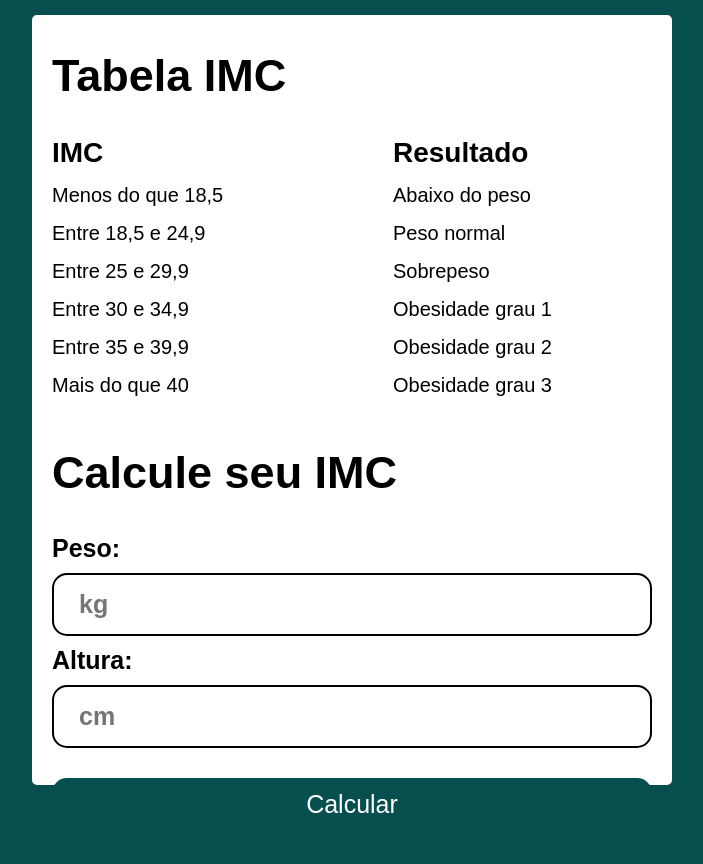
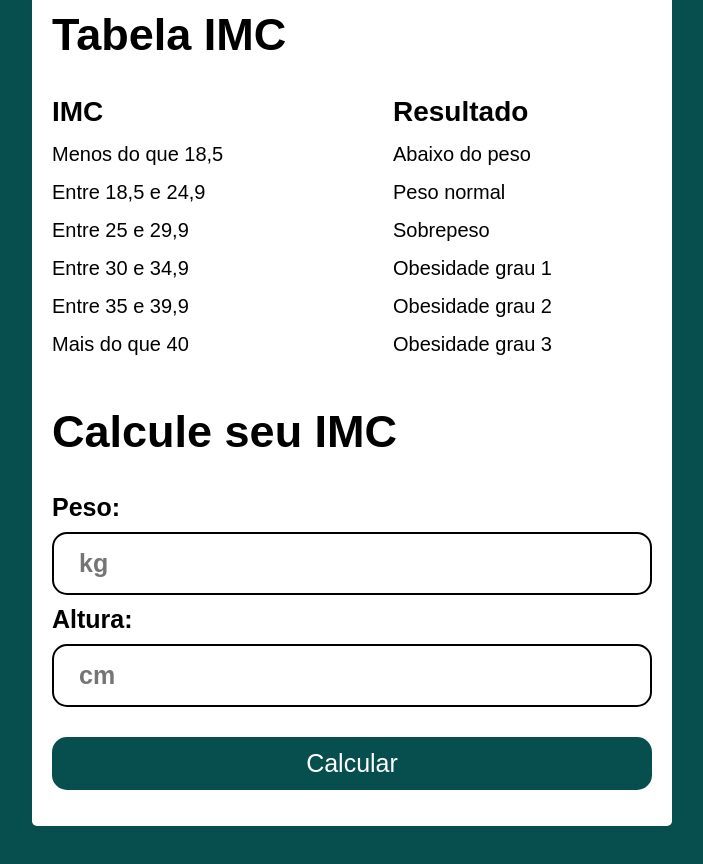
Before and after one commit to BrunoItacaramby/Calculadora-IMC, a plain HTML site: page index.html in a window 1280 px wide. Shown: the whole page, without its empty margins (288-991 px from the left). After the commit the page ends 826 px from the top, so only its background shows below. Drawn offline with Linux system fonts and the light colour scheme.

Commit message:
Agora o container fica exatamente no meio da tela

```diff
--- a/assets/css/styles.css
+++ b/assets/css/styles.css
@@ -40,8 +40,9 @@ body {
     margin: auto;
     max-width: 640px;
     background-color: white;
-    margin: 15px auto;
+    margin: auto;
     border-radius: 5px;
+    max-height: fit-content;
 }
 
 .content {
```
